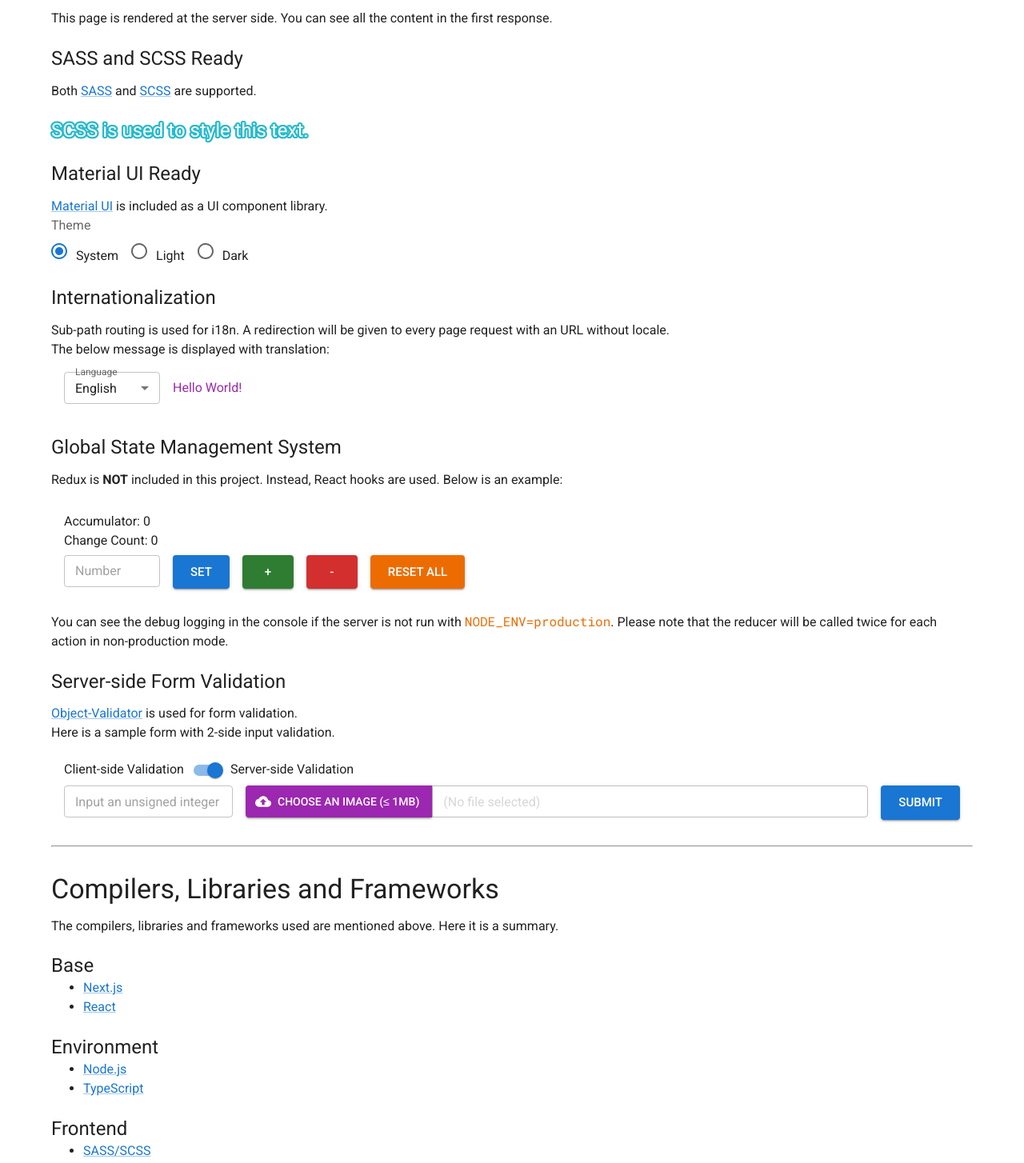
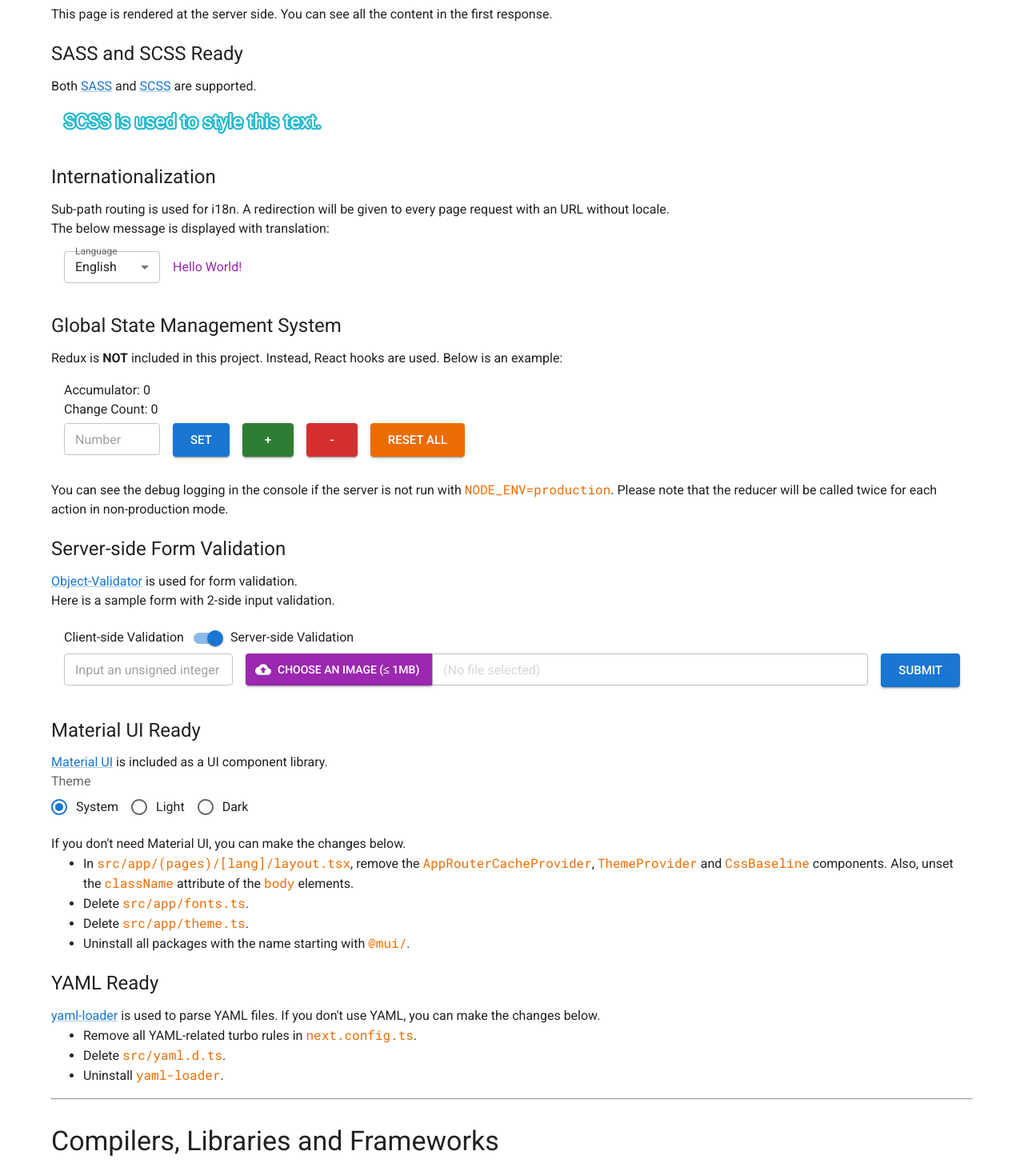
Before and after one commit to Quicksilver0218/Nextjs-Material-UI-Template, a Next.js app: page /en/intro in a window 1280 px wide. Shown: the part 500-1954 px from the top of the page at 80% size. Built offline with nearby package versions, Linux system fonts and the light colour scheme; what @mui/material-nextjs, @quicksilver0218/object-validator would draw is missing.

Commit message:
Add YAML support

```diff
--- a/next.config.ts
+++ b/next.config.ts
@@ -1,10 +1,21 @@
 import type { NextConfig } from "next";
+
+const yamlRule = {
+  loaders: ["yaml-loader"],
+  as: "*.js",
+};
 
 const nextConfig: NextConfig = {
   experimental: {
     serverActions: {
       bodySizeLimit: "5mb",
     },
+    turbo: {
+      rules: {
+        "*.yml": yamlRule,
+        "*.yaml": yamlRule,
+      },
+    },
   },
 };
 
--- a/src/app/(pages)/[lang]/intro/page.tsx
+++ b/src/app/(pages)/[lang]/intro/page.tsx
@@ -11,16 +11,14 @@ export const metadata: Metadata = {
   title: "Next.js Material UI Template",
 };
 
-export default async function Page({ params }: { params: Promise<{
-  lang: string
-}> }) {
+export default async function Page({ params }: { params: Promise<{ lang: string }> }) {
   const lang = (await params).lang;
   const dict = await getDictionary(lang);
 
   return (
     <Container sx={{ marginY: 2 }}>
-      <Typography variant="h2">Next.js Material UI Template</Typography>
-      <Typography variant="h5">
+      <Typography variant="h2" component="h2">Next.js Material UI Template</Typography>
+      <Typography variant="h5" component="h5">
         A template of{" "}
         <Link href="https://nextjs.org" target="_blank" rel="noreferrer nooppener">
           Next.js
@@ -35,24 +33,24 @@ export default async function Page({ params }: { params: Promise<{
         </Link>
         .
       </Typography>
-      <Typography>Next.js Version: 15.1.2</Typography>
+      <Typography component="p">Next.js Version: 15.1.6</Typography>
       <Box sx={{marginTop: 2}}>
         <hr />
       </Box>
-      <Typography variant="h4">Features</Typography>
-      <Typography>Some backend and frontend features of Next.js and this template are listed below.</Typography>
-      <Typography variant="h5">TypeScript Ready</Typography>
-      <Typography>
+      <Typography variant="h4" component="h4">Features</Typography>
+      <Typography component="p">Some backend and frontend features of Next.js and this template are listed below.</Typography>
+      <Typography variant="h5" component="h5">TypeScript Ready</Typography>
+      <Typography component="p">
         This project is developed with{" "}
         <Link href="https://www.typescriptlang.org" target="_blank" rel="noreferrer nooppener">
           TypeScript
         </Link>
         .
       </Typography>
-      <Typography variant="h5">Server-side Rendering</Typography>
-      <Typography>This page is rendered at the server side. You can see all the content in the first response.</Typography>
-      <Typography variant="h5">SASS and SCSS Ready</Typography>
-      <Typography>
+      <Typography variant="h5" component="h5">Server-side Rendering</Typography>
+      <Typography component="p">This page is rendered at the server side. You can see all the content in the first response.</Typography>
+      <Typography variant="h5" component="h5">SASS and SCSS Ready</Typography>
+      <Typography component="p">
         Both{" "}
         <Link href="https://sass-lang.com" target="_blank" rel="noreferrer nooppener">
           SASS
@@ -63,19 +61,11 @@ export default async function Page({ params }: { params: Promise<{
         </Link>{" "}
         are supported.
       </Typography>
-      <Typography variant="h5" className={styles["scss-demo-text"]}>
+      <Typography variant="h5" p={2} className={styles["scss-demo-text"]}>
         SCSS is used to style this text.
       </Typography>
-      <Typography variant="h5">Material UI Ready</Typography>
-      <Typography>
-        <Link href="https://mui.com" target="_blank" rel="noreferrer nooppener">
-          Material UI
-        </Link>{" "}
-        is included as a UI component library.
-      </Typography>
-      <ThemeRadio />
-      <Typography variant="h5">Internationalization</Typography>
-      <Typography>
+      <Typography variant="h5" component="h5">Internationalization</Typography>
+      <Typography component="p">
         Sub-path routing is used for i18n. A redirection will be given to every page request with an URL without
         locale.
         <br />
@@ -89,17 +79,17 @@ export default async function Page({ params }: { params: Promise<{
           <Typography variant="subtitle1" color="secondary">{dict["HelloWorld"]}</Typography>
         </Grid2>
       </Grid2>
-      <Typography variant="h5">Global State Management System</Typography>
-      <Typography>
+      <Typography variant="h5" component="h5">Global State Management System</Typography>
+      <Typography component="p">
         Redux is <b>NOT</b> included in this project. Instead, React hooks are used. Below is an example:
       </Typography>
       <AccumulatorForm />
-      <Typography>
+      <Typography component="p">
         You can see the debug logging in the console if the server is not run with <code>NODE_ENV=production</code>.
         Please note that the reducer will be called twice for each action in non-production mode.
       </Typography>
-      <Typography variant="h5">Server-side Form Validation</Typography>
-      <Typography>
+      <Typography variant="h5" component="h5">Server-side Form Validation</Typography>
+      <Typography component="p">
         <Link href="https://github.com/Quicksilver0218/Object-Validator" target="_blank" rel="noreferrer nooppener">
           Object-Validator
         </Link>{" "}
@@ -108,12 +98,45 @@ export default async function Page({ params }: { params: Promise<{
         Here is a sample form with 2-side input validation.
       </Typography>
       <SampleForm />
+      <Typography variant="h5" component="h5">Material UI Ready</Typography>
+      <Typography component="p">
+        <Link href="https://mui.com" target="_blank" rel="noreferrer nooppener">
+          Material UI
+        </Link>{" "}
+        is included as a UI component library.
+      </Typography>
+      <ThemeRadio />
+      <Typography component="p">
+        If you don't need Material UI, you can make the changes below.
+      </Typography>
+      <ul>
+        <li>
+          In <code>src/app/(pages)/[lang]/layout.tsx</code>, remove
+          the <code>AppRouterCacheProvider</code>, <code>ThemeProvider</code> and <code>CssBaseline</code> components.
+          Also, unset the <code>className</code> attribute of the <code>body</code> elements.
+        </li>
+        <li>Delete <code>src/app/fonts.ts</code>.</li>
+        <li>Delete <code>src/app/theme.ts</code>.</li>
+        <li>Uninstall all packages with the name starting with <code>@mui/</code>.</li>
+      </ul>
+      <Typography variant="h5" component="h5">YAML Ready</Typography>
+      <Typography component="p">
+        <Link href="https://www.npmjs.com/package/yaml-loader" target="_blank" rel="noreferrer nooppener">
+          yaml-loader
+        </Link>{" "}
+        is used to parse YAML files. If you don't use YAML, you can make the changes below.
+      </Typography>
+      <ul>
+        <li>Remove all YAML-related turbo rules in <code>next.config.ts</code>.</li>
+        <li>Delete <code>src/yaml.d.ts</code>.</li>
+        <li>Uninstall <code>yaml-loader</code>.</li>
+      </ul>
       <Box sx={{marginTop: 2}}>
         <hr />
       </Box>
-      <Typography variant="h4">Compilers, Libraries and Frameworks</Typography>
-      <Typography>The compilers, libraries and frameworks used are mentioned above. Here it is a summary.</Typography>
-      <Typography variant="h5">Base</Typography>
+      <Typography variant="h4" component="h4">Compilers, Libraries and Frameworks</Typography>
+      <Typography component="p">The compilers, libraries and frameworks used are mentioned above. Here it is a summary.</Typography>
+      <Typography variant="h5" component="h5">Base</Typography>
       <ul>
         <li>
           <Link href="https://nextjs.org" target="_blank" rel="noreferrer nooppener">
@@ -126,7 +149,7 @@ export default async function Page({ params }: { params: Promise<{
           </Link>
         </li>
       </ul>
-      <Typography variant="h5">Environment</Typography>
+      <Typography variant="h5" component="h5">Environment</Typography>
       <ul>
         <li>
           <Link href="https://nodejs.org" target="_blank" rel="noreferrer nooppener">
@@ -139,7 +162,7 @@ export default async function Page({ params }: { params: Promise<{
           </Link>
         </li>
       </ul>
-      <Typography variant="h5">Frontend</Typography>
+      <Typography variant="h5" component="h5">Frontend</Typography>
       <ul>
         <li>
           <Link href="https://sass-lang.com" target="_blank" rel="noreferrer nooppener">
@@ -152,7 +175,7 @@ export default async function Page({ params }: { params: Promise<{
           </Link>
         </li>
       </ul>
-      <Typography variant="h5">Input Validation</Typography>
+      <Typography variant="h5" component="h5">Input Validation</Typography>
       <ul>
         <li>
           <Link href="https://github.com/Quicksilver0218/Object-Validator" target="_blank" rel="noreferrer nooppener">
@@ -163,8 +186,8 @@ export default async function Page({ params }: { params: Promise<{
       <Box sx={{marginTop: 2}}>
         <hr />
       </Box>
-      <Typography variant="h4">Directory Structure</Typography>
-      <Typography>All the default directories from Next.js are kept. The{" "}
+      <Typography variant="h4" component="h4">Directory Structure</Typography>
+      <Typography component="p">All the default directories from Next.js are kept. The{" "}
         <Link href="https://nextjs.org/docs/app/getting-started/project-structure#src-directory" target="_blank" rel="noreferrer nooppener">
           <code>/src</code> directory approach
         </Link>{" "}
@@ -173,27 +196,27 @@ export default async function Page({ params }: { params: Promise<{
           App Router
         </Link>{" "}
         is used. Extra directories are listed below:</Typography>
-      <Typography variant="h5">src/app/components</Typography>
-      <Typography>Contains common React components for using in different pages.</Typography>
-      <Typography variant="h5">src/app/(pages)</Typography>
-      <Typography>A{" "}
+      <Typography variant="h5" component="h5">src/app/components</Typography>
+      <Typography component="p">Contains common React components for using in different pages.</Typography>
+      <Typography variant="h5" component="h5">src/app/(pages)</Typography>
+      <Typography component="p">A{" "}
         <Link href="https://nextjs.org/docs/app/getting-started/project-structure#route-groups" target="_blank" rel="noreferrer nooppener">
           route group
         </Link>{" "}
         for all pages. Other route groups can be added under <code>src/app</code>.
       </Typography>
-      <Typography variant="h5">src/dictionaries</Typography>
-      <Typography>
+      <Typography variant="h5" component="h5">src/dictionaries</Typography>
+      <Typography component="p">
         Contains translated text of different locales. Please see{" "}
         <Link href="https://nextjs.org/docs/app/building-your-application/routing/internationalization" target="_blank" rel="noreferrer nooppener">
           Internationalization
         </Link>
         .
       </Typography>
-      <Typography variant="h5">src/lib</Typography>
-      <Typography>Contains custom code for global use.</Typography>
-      <Typography variant="h5">src/lib/state</Typography>
-      <Typography>
+      <Typography variant="h5" component="h5">src/lib</Typography>
+      <Typography component="p">Contains custom code for global use.</Typography>
+      <Typography variant="h5" component="h5">src/lib/state</Typography>
+      <Typography component="p">
         Contains global state management related code with{" "}
         <Link href="https://redux.js.org" target="_blank" rel="noreferrer nooppener">
           Redux
@@ -204,21 +227,21 @@ export default async function Page({ params }: { params: Promise<{
       <Box sx={{marginTop: 2}}>
         <hr />
       </Box>
-      <Typography variant="h4">Coding Styles and Naming Conventions</Typography>
-      <Typography>
+      <Typography variant="h4" component="h4">Coding Styles and Naming Conventions</Typography>
+      <Typography component="p">
         These coding styles and naming conventions are recommended in the projects, but you are free to ignore some or
         all of them for your convenience. However, you should keep the coding styles and naming conventions consistent
         in the whole project.
       </Typography>
-      <Typography variant="h5">Overall</Typography>
-      <Typography variant="h6">File Name</Typography>
+      <Typography variant="h5" component="h5">Overall</Typography>
+      <Typography variant="h6" component="h6">File Name</Typography>
       <ol>
         <li>
           Use hyphen delimited strings with lower case. e.g. <code>intro-form.ts</code>. However, the default files
           from Next.js are kept for your convenience.
         </li>
       </ol>
-      <Typography variant="h6">Spacing</Typography>
+      <Typography variant="h6" component="h6">Spacing</Typography>
       <ol>
         <li>
           Use 2 or 4 spaces indentation. The number of spaces of an indentation level should be consistent within the
@@ -245,8 +268,8 @@ export default async function Page({ params }: { params: Promise<{
           Add 1 space behind <code>:</code> and <code>,</code> if there are no line breaks or spaces at that place.
         </li>
       </ol>
-      <Typography variant="h5">JavaScript/TypeScript</Typography>
-      <Typography>
+      <Typography variant="h5" component="h5">JavaScript / TypeScript</Typography>
+      <Typography component="p">
         You should know the coding conventions of{" "}
         <Link href="https://google.github.io/styleguide/jsguide.html" target="_blank" rel="noreferrer nooppener">
           JavaScript
@@ -256,17 +279,17 @@ export default async function Page({ params }: { params: Promise<{
           TypeScript
         </Link>{" "}
         before considering these rules. Also, please use TypeScript instead of JavaScript as much as possible to take
-        the advantages of strong typing.
+        the advantages of compile-time type checking.
       </Typography>
-      <Typography variant="h6">Spacing</Typography>
+      <Typography variant="h6" component="h6">Spacing</Typography>
       <ol>
         <li>
           Add 1 space on each side of assignment operators (e.g. <code>=</code>, <code>+=</code>, <code>-=</code>{" "}
           etc.) and <code>=&gt;</code> if there are no line breaks or spaces at that place.
         </li>
       </ol>
-      <Typography variant="h5">CSS/SASS/SCSS</Typography>
-      <Typography variant="h6">Class Name</Typography>
+      <Typography variant="h5" component="h5">CSS / SASS / SCSS</Typography>
+      <Typography variant="h6" component="h6">Class Name</Typography>
       <ol>
         <li>
           Use hyphen delimited strings with lower case. e.g. <code>list-title</code>.
@@ -286,14 +309,14 @@ export default async function Page({ params }: { params: Promise<{
           Use <code>parent-child</code> syntax. e.g. <code>nav-item</code>.
         </li>
       </ol>
-      <Typography variant="h6">Function and Mixin Name</Typography>
+      <Typography variant="h6" component="h6">Function and Mixin Name</Typography>
       <ol>
         <li>
           Use hyphen delimited strings with lower case. e.g. <code>@function text-stroke()</code>.
         </li>
       </ol>
-      <Typography variant="h5">JSX/TSX</Typography>
-      <Typography variant="h6">React Component</Typography>
+      <Typography variant="h5" component="h5">JSX / TSX</Typography>
+      <Typography variant="h6" component="h6">React Component</Typography>
       <ol>
         <li>
           Use functional components instead of class components to take the advantages of{" "}
@@ -303,7 +326,7 @@ export default async function Page({ params }: { params: Promise<{
           and make the code clearer.
         </li>
       </ol>
-      <Typography variant="h6">Element Class</Typography>
+      <Typography variant="h6" component="h6">Element Class</Typography>
       <ol>
         <li>
           Use the bracket notation instead of the dot notation for accessing classes in imported CSS modules. e.g. use{" "}
@@ -327,7 +350,7 @@ export default async function Page({ params }: { params: Promise<{
       <Box sx={{marginTop: 2}}>
         <hr />
       </Box>
-      <Typography>
+      <Typography component="p">
         <small>
           Copyright © 2024 Quicksilver0218.
           <br />
--- a/src/app/(pages)/[lang]/intro/sample-form-validator.tsx
+++ b/src/app/(pages)/[lang]/intro/sample-form-validator.tsx
@@ -1,4 +1,4 @@
-import rules from "./sample-form-validation-rules.json";
+import rules from "./sample-form-validation-rules.yml";
 import { Validator } from "@quicksilver0218/object-validator";
 
 const validator = new Validator(rules);
--- a/src/app/(pages)/[lang]/intro/sample-form.tsx
+++ b/src/app/(pages)/[lang]/intro/sample-form.tsx
@@ -4,7 +4,6 @@ import { Box, Button, Grid2, Switch, TextField, Typography } from "@mui/material
 import { CloudUpload } from "@mui/icons-material";
 import { useActionState, useEffect, useState } from "react";
 import SampleFormHandler from "./sample-form-handler";
-import { LoadingButton } from "@mui/lab";
 import { validateForm } from "./sample-form-validator";
 import ControlledFileInput from "@/app/components/controlled-file-input";
 
@@ -90,14 +89,14 @@ export default function SampleForm() {
           </div>
         </Grid2>
         <Grid2 size={{xs: "auto"}}>
-          <LoadingButton
+          <Button
             size="large"
             variant="contained"
             type="submit"
             loading={pending}
           >
             Submit
-          </LoadingButton>
+          </Button>
         </Grid2>
       </Grid2>
     </Box>
--- a/src/app/components/theme-radio.tsx
+++ b/src/app/components/theme-radio.tsx
@@ -13,10 +13,8 @@ export default function ThemeRadio() {
     return null;
   return (
     <FormControl>
-      <FormLabel id="demo-theme-toggle">Theme</FormLabel>
+      <FormLabel>Theme</FormLabel>
       <RadioGroup
-        aria-labelledby="demo-theme-toggle"
-        name="theme-toggle"
         row
         value={mode}
         onChange={(event) =>
--- a/src/app/theme.ts
+++ b/src/app/theme.ts
@@ -14,29 +14,50 @@ export default createTheme({
   },
   components: {
     MuiTypography: {
-      styleOverrides: {
-        h1: {
-          marginTop: "1.1em",
+      variants: [
+        {
+          props: { component: "h1" },
+          style: {
+            marginTop: "1.04em",
+          },
         },
-        h2: {
-          marginTop: "1.05em",
+        {
+          props: { component: "h2" },
+          style: {
+            marginTop: "1em",
+          },
         },
-        h3: {
-          marginTop: "1em",
+        {
+          props: { component: "h3" },
+          style: {
+            marginTop: ".96em",
+          },
         },
-        h4: {
-          marginTop: ".95em",
+        {
+          props: { component: "h4" },
+          style: {
+            marginTop: ".92em",
+          },
         },
-        h5: {
-          marginTop: ".9em",
+        {
+          props: { component: "h5" },
+          style: {
+            marginTop: ".88em",
+          },
         },
-        h6: {
-          marginTop: ".85em",
+        {
+          props: { component: "h6" },
+          style: {
+            marginTop: ".84em",
+          },
         },
-        body1: {
-          marginTop: ".8em",
-        },
-      }
+        {
+          props: { component: "p" },
+          style: {
+            marginTop: ".8em",
+          },
+        }
+      ]
     },
   },
 });
```
Also changed, not shown: package.json (+11 -11 lines), src/app/(pages)/[lang]/intro/sample-form-validation-rules.json (deleted, +0 -47 lines), src/app/(pages)/[lang]/intro/sample-form-validation-rules.yml (added, +21 -0 lines), src/yaml.d.ts (added, +9 -0 lines).
